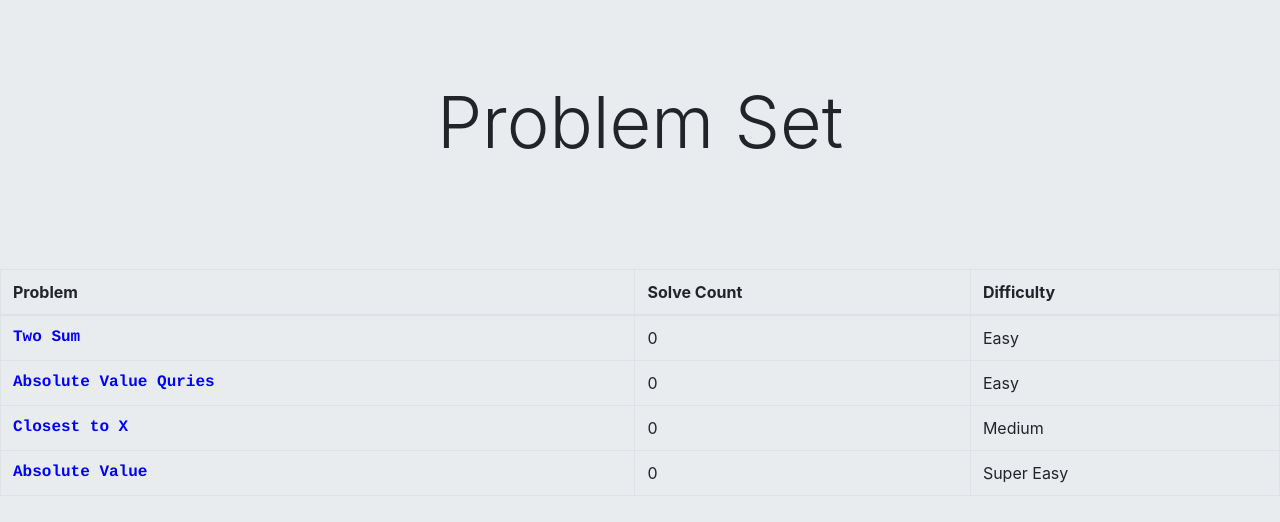
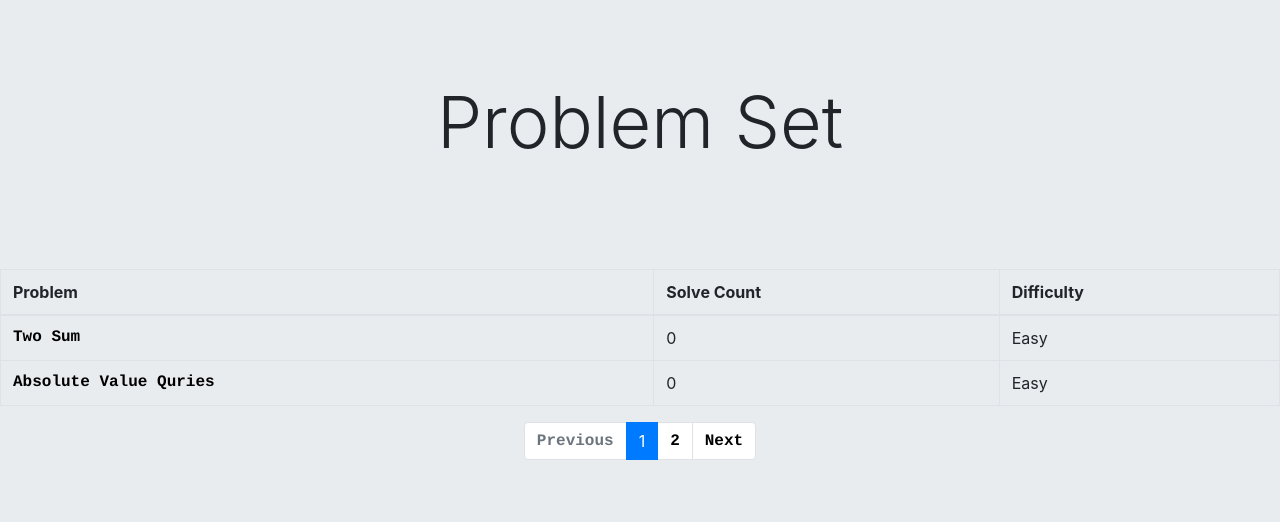
Before and after one commit to aggarwal-aditya/Online-Judge, a Django app: page /judge/problems in a window 1280 px wide. Shown: the part 81-603 px from the top of the page. Run offline with Django 4.2, Linux system fonts and the light colour scheme; data comes from the database, SQL or seed files in the repository; some libraries are stand-ins or nearby versions; some web fonts are replaced.

Commit message:
Add Pagination

```diff
--- a/onlineJudge/judge/static/judge/css/styles.css
+++ b/onlineJudge/judge/static/judge/css/styles.css
@@ -302,7 +302,7 @@
 /* -------------------------------------------------------------------------------------- */
 /* CSS For Displaying Questions Page */
 a:link {
-    color: blue;
+    color: black;
     font-family: Courier;
     font-weight: bold;
     text-decoration: none;
@@ -315,7 +315,7 @@
 
 /* mouse over link */
 a:hover {
-    color: hotpink;
+    color: cornflowerblue;
 }
 
 /* selected link */
--- a/onlineJudge/judge/templates/judge/detail.html
+++ b/onlineJudge/judge/templates/judge/detail.html
@@ -7,6 +7,7 @@
     <title>
         Problemset
     </title>
+    <link rel="icon" type="image/x-icon" href="{% static 'assets/favicon.png' %}">
     <link rel="stylesheet" href="https://use.fontawesome.com/releases/v5.6.3/css/all.css"
         integrity="sha384-UHRtZLI+pbxtHCWp1t77Bi1L4ZtiqrqD80Kn4Z8NTSRyMA2Fd33n5dQ8lWUE00s/" crossorigin="anonymous">
     <link rel="stylesheet" href="https://stackpath.bootstrapcdn.com/bootstrap/4.2.1/css/bootstrap.min.css"
@@ -20,7 +21,7 @@
         <div class="oj-header-limiter">
             <h1><a href="{% url 'index' %}">Online<span>Judge</span></a></h1>
             <nav>
-                <a href="{% url 'index' %}" class="selected">Home</a>
+                <a href="{% url 'index' %}">Home</a>
                 <a href="{% url 'problem' %}">Problems</a>
             </nav>
             <ul>
--- a/onlineJudge/judge/templates/judge/index.html
+++ b/onlineJudge/judge/templates/judge/index.html
@@ -8,7 +8,7 @@
     <meta name="viewport" content="width=device-width,
 					initial-scale=1.0" />
     <title>CodePlaza</title>
-    <link rel="icon" type="image/x-icon" href="/assets/favicon.png">
+    <link rel="icon" type="image/x-icon" href="{% static 'assets/favicon.png' %}">
     <link rel="stylesheet" href="https://use.fontawesome.com/releases/v5.6.3/css/all.css"
         integrity="sha384-UHRtZLI+pbxtHCWp1t77Bi1L4ZtiqrqD80Kn4Z8NTSRyMA2Fd33n5dQ8lWUE00s/" crossorigin="anonymous">
     <link rel="stylesheet" href="https://stackpath.bootstrapcdn.com/bootstrap/4.2.1/css/bootstrap.min.css"
--- a/onlineJudge/judge/templates/judge/problems.html
+++ b/onlineJudge/judge/templates/judge/problems.html
@@ -8,7 +8,9 @@
     <meta name="viewport" content="width=device-width,
 					initial-scale=1.0" />
     <title>CodePlaza</title>
-    <link rel="icon" type="image/x-icon" href="/assets/favicon.png">
+    <link rel="icon" type="image/x-icon" href="{% static 'assets/favicon.png' %}">
+    <link rel="stylesheet" href="https://stackpath.bootstrapcdn.com/bootstrap/4.4.1/css/bootstrap.min.css"
+        integrity="sha384-Vkoo8x4CGsO3+Hhxv8T/Q5PaXtkKtu6ug5TOeNV6gBiFeWPGFN9MuhOf23Q9Ifjh" crossorigin="anonymous">
     <link rel="stylesheet" href="https://use.fontawesome.com/releases/v5.6.3/css/all.css"
         integrity="sha384-UHRtZLI+pbxtHCWp1t77Bi1L4ZtiqrqD80Kn4Z8NTSRyMA2Fd33n5dQ8lWUE00s/" crossorigin="anonymous">
     <link rel="stylesheet" href="https://stackpath.bootstrapcdn.com/bootstrap/4.2.1/css/bootstrap.min.css"
@@ -64,27 +66,52 @@
         </tbody>
     </table>
 
-    {% if latest_question_list.has_other_pages %}
-    <ul class="pagination">
+    <nav aria-label="Page navigation example">
+        <ul class="pagination justify-content-center">
             {% if latest_question_list.has_previous %}
-        <li><a href="?page={{ latest_question_list.previous_page_number }}">&laquo;</a></li>
+            <li class="page-item">
+                <a class="page-link" href="?page={{ latest_question_list.previous_page_number }}">Previous</a>
+            </li>
             {% else %}
-        <li class="disabled"><span>&laquo;</span></li>
+            <li class="page-item disabled">
+                <a class="page-link" href="#" tabindex="-1" aria-disabled="True">Previous</a>
+            </li>
             {% endif %}
+
+            {% if latest_question_list.number|add:'-4' > 1 %}
+            <li class="page-item"><a class="page-link"
+                    href="?page={{ latest_question_list.number|add:'-5' }}">&hellip;</a></li>
+            {% endif %}
+
             {% for i in latest_question_list.paginator.page_range %}
-        {% if users.number == i %}
-        <li class="active"><span>{{ i }} <span class="sr-only">(current)</span></span></li>
-        {% else %}
-        <li><a href="?page={{ i }}">{{ i }}</a></li>
+            {% if latest_question_list.number == i %}
+            <li class="page-item active" aria-current="page">
+                <span class="page-link">
+                    {{ i }}
+                    <span class="sr-only">(current)</span>
+                </span>
+            </li>
+            {% elif i > latest_question_list.number|add:'-5' and i < latest_question_list.number|add:'5' %} <li
+                class="page-item"><a class="page-link" href="?page={{ i }}">{{ i }}</a></li>
                 {% endif %}
                 {% endfor %}
+
+                {% if latest_question_list.paginator.num_pages > latest_question_list.number|add:'4' %}
+                <li class="page-item"><a class="page-link"
+                        href="?page={{ latest_question_list.number|add:'5' }}">&hellip;</a></li>
+                {% endif %}
+
                 {% if latest_question_list.has_next %}
-        <li><a href="?page={{ latest_question_list.next_page_number }}">&raquo;</a></li>
+                <li class="page-item">
+                    <a class="page-link" href="?page={{ latest_question_list.next_page_number }}">Next</a>
+                </li>
                 {% else %}
-        <li class="disabled"><span>&raquo;</span></li>
+                <li class="page-item disabled">
+                    <a class="page-link" href="#" tabindex="-1" aria-disabled="True">Next</a>
+                </li>
                 {% endif %}
         </ul>
-    {% endif %}
+    </nav>
 </body>
 
 </html>
--- a/onlineJudge/judge/views.py
+++ b/onlineJudge/judge/views.py
@@ -1,6 +1,7 @@
 import filecmp
 from itertools import tee
 from django.shortcuts import render, get_object_or_404, redirect
+from django.core.paginator import Paginator, EmptyPage, PageNotAnInteger
 
 # Create your views here.
 from django.http import HttpResponse
@@ -18,8 +19,15 @@
 
 def problem(request):
     latest_question_list = Problem.objects.order_by('difficulty')
-    context = {'latest_question_list': latest_question_list}
-    return render(request, 'judge/problems.html', context)
+    page = request.GET.get('page', 1)
+    paginator = Paginator(latest_question_list, 2)
+    try:
+        latest_question_list = paginator.page(page)
+    except PageNotAnInteger:
+        latest_question_list = paginator.page(1)
+    except EmptyPage:
+        latest_question_list = paginator.page(paginator.num_pages)
+    return render(request, 'judge/problems.html', {'latest_question_list': latest_question_list})
 
 
 def detail(request, problemId):
@@ -51,7 +59,7 @@
     else:
         verdict = "Wrong Answer"
     if(not os.path.exists("a.out")):
-        verdict="Compilation Error"
+        verdict = "Compilation Error"
     print(verdict)
     if os.path.exists("a.out"):
         os.remove("a.out")
```
Also changed, not shown: onlineJudge/judge/static/assets/favicon.png (added), 1 other file. Lines whose indentation alone changed are shown as unchanged.
